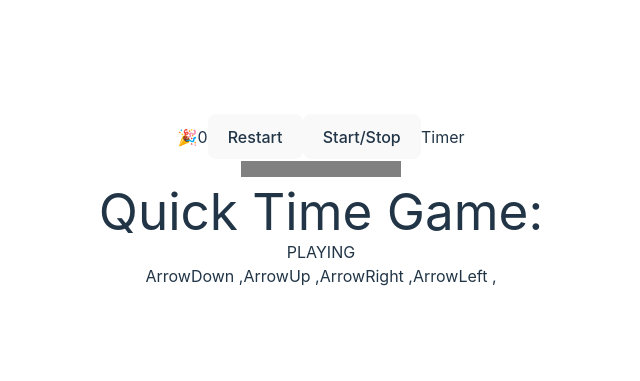
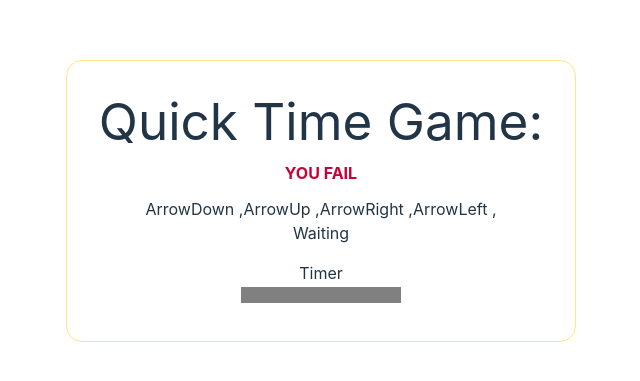
Before and after one commit to LiamMyles/headless-game-ui, a React (Vite) app: page / in a window 1280 px wide. Shown: the part 199-580 px from the top of the page, without its empty margins (319-959 px from the left). Built offline with nearby package versions, Linux system fonts and the light colour scheme.

Commit message:
Add initial timer integration into QTE Add todo's for main QTE hook

```diff
--- a/src/App.tsx
+++ b/src/App.tsx
@@ -1,11 +1,9 @@
 import "./App.css"
 import { QuickTime } from "./components/mini-games/quick-time"
-import { Timer } from "./components/supporting/timer"
 
 function App() {
   return (
-    <div>
-      <Timer />
+    <div className="border border-amber-200 rounded-2xl p-8">
       <QuickTime />
     </div>
   )
--- a/src/components/mini-games/quick-time/quick-time.hooks.ts
+++ b/src/components/mini-games/quick-time/quick-time.hooks.ts
@@ -1,4 +1,5 @@
 import { type Reducer, useReducer, useEffect } from "react"
+import { useTimer } from "../../supporting/timer/timer.hook"
 
 type QuickTimeGameStates = "FAIL" | "PASS" | "PLAYING"
 
@@ -90,9 +91,21 @@ export const quickTimeReducer: Reducer<QuickTimeState, QuickTimeActions> = (
   }
 }
 
-export function useQuickTimeLogic(): QuickTimeState {
+interface useQuickTimeLogicReturn {
+  quickTimeState: QuickTimeState
+  timeLeft: number
+}
+
+export function useQuickTimeLogic(): useQuickTimeLogicReturn {
   const [state, dispatch] = useReducer(quickTimeReducer, initialState)
+  const { isFinished, timeLeft, reset } = useTimer({ durationSeconds: 3 })
   const currentGameState = state.gameState
+
+  useEffect(() => {
+    if (isFinished) {
+      dispatch({ type: "fail" })
+    }
+  }, [isFinished])
 
   useEffect(() => {
     function downHandler({ key }: KeyboardEvent) {
@@ -103,11 +116,13 @@ export function useQuickTimeLogic(): QuickTimeState {
             type: "shuffle",
             payload: Math.floor(Math.random() * 100) + 1,
           })
+          reset()
           break
         }
         default: {
-          dispatch({ payload: key, type: "input" })
-          break
+          if (currentGameState === "PLAYING") {
+            dispatch({ payload: key, type: "input" })
+          }
         }
       }
     }
@@ -117,7 +132,7 @@ export function useQuickTimeLogic(): QuickTimeState {
     return () => {
       window.removeEventListener("keydown", downHandler)
     }
-  }, [])
+  }, [currentGameState, reset])
 
   useEffect(() => {
     if (currentGameState === "PASS") {
@@ -126,7 +141,9 @@ export function useQuickTimeLogic(): QuickTimeState {
         type: "shuffle",
         payload: Math.floor(Math.random() * 100) + 1,
       })
+      reset()
     }
-  }, [currentGameState])
-  return state
+  }, [currentGameState, reset])
+
+  return { quickTimeState: state, timeLeft }
 }
--- a/src/components/mini-games/quick-time/quick-time.tsx
+++ b/src/components/mini-games/quick-time/quick-time.tsx
@@ -3,19 +3,40 @@ import { useQuickTimeLogic } from "./quick-time.hooks"
 import confetti from "canvas-confetti"
 
 export function QuickTime() {
-  const quickTimeState = useQuickTimeLogic()
+  const { quickTimeState, timeLeft } = useQuickTimeLogic()
   const currentGameState = quickTimeState.gameState
   useEffect(() => {
     if (currentGameState === "PASS") {
       confetti()
     }
   }, [currentGameState])
+
   return (
     <div>
-      <h1>Quick Time Game:</h1>
-      <h2>{quickTimeState.gameState}</h2>
-      <p>{quickTimeState.sequenceToMatch.map((key) => `${key} ,`)}</p>
-      <p>{quickTimeState.inputSequence.map((key) => `${key} ,`)}</p>
+      <div>
+        <h1>Quick Time Game:</h1>
+        {quickTimeState.gameState === "FAIL" && (
+          <h2 className="font-bold text-rose-700 bg-white block w-max m-auto p-1 my-2 rounded-2xl">
+            YOU FAIL
+          </h2>
+        )}
+        <p>{quickTimeState.sequenceToMatch.map((key) => `${key} ,`)}</p>
+        {quickTimeState.inputSequence.length === 0 ? (
+          <p>Waiting</p>
+        ) : (
+          <p>{quickTimeState.inputSequence.map((key) => `${key} ,`)}</p>
+        )}
+        <div className="mt-4">
+          <label htmlFor="progress-bar">Timer</label>
+          <br />
+          <progress
+            className="transition ease-in "
+            id="progress-bar"
+            value={timeLeft}
+            max={3000}
+          />
+        </div>
+      </div>
     </div>
   )
 }
```
Also changed, not shown: 1 other file (tests, documents, lock files or other folders).
